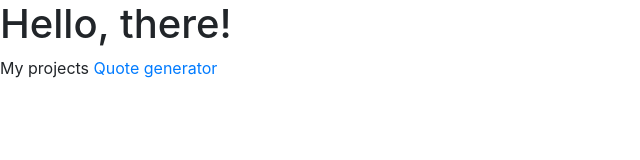
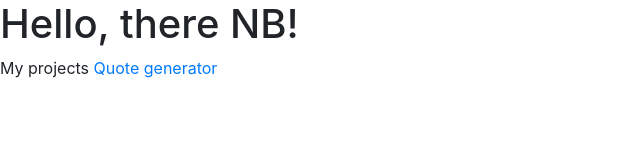
Before and after one commit to himanshup1/jsProjects, a plain HTML site: page index.html in a window 1280 px wide. Shown: the whole page, without its empty margins (0-640 px from the left). Drawn offline with nearby package versions, Linux system fonts and the light colour scheme.

Commit message:
Update index.html

```diff
--- a/index.html
+++ b/index.html
@@ -11,7 +11,7 @@
     <title>Hello, world!</title>
   </head>
   <body>
-    <h1>Hello, there!</h1>
+    <h1>Hello, there NB!</h1>
     My projects
     <a href="https://himanshup1.github.io/jsProjects/quote%20generator/"> Quote generator</a>
 
```
